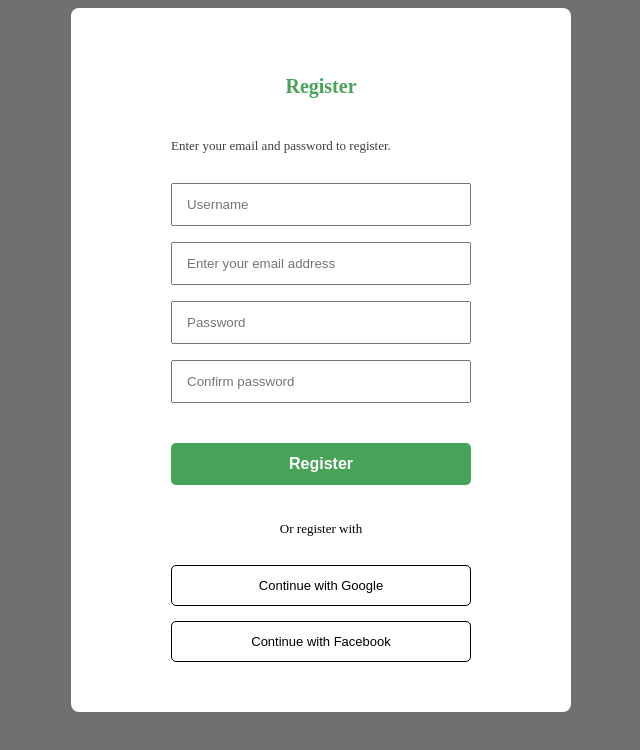
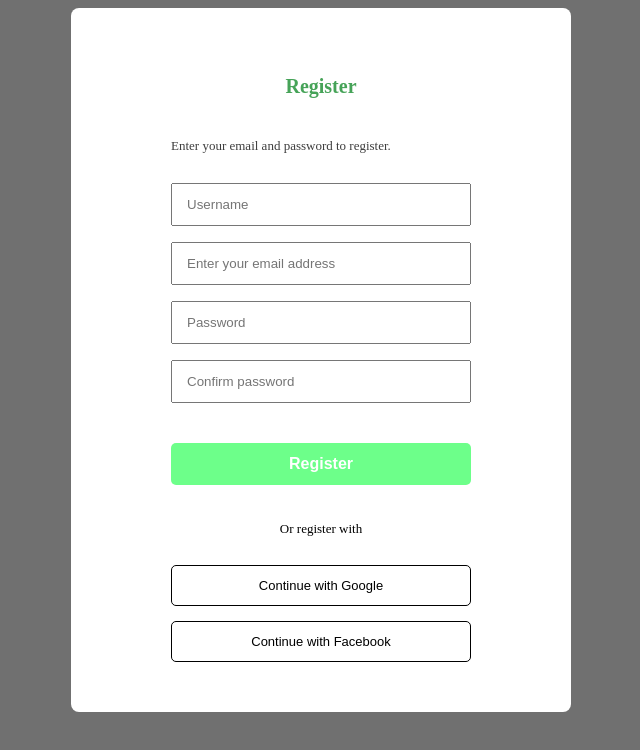
Before and after one commit to KaterynaMrykhyna/lesson_4, a plain HTML site: page registration.html in a window 1280 px wide. Shown: the whole page, without its empty margins (319-959 px from the left). Drawn offline with Linux system fonts and the light colour scheme.

Commit message:
message here

```diff
--- a/registration.html
+++ b/registration.html
@@ -48,7 +48,7 @@
         border: none;
       }
       .green-button {
-        background-color: #46a358;
+        background-color: #6dff8a;
         color: white;
         font-size: 16px;
       }
```
